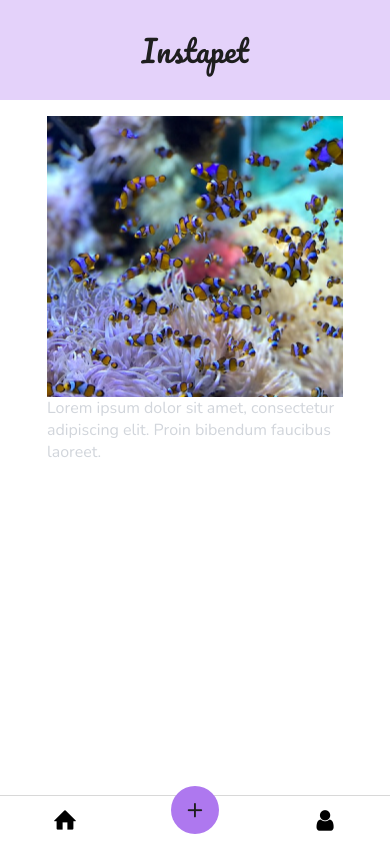
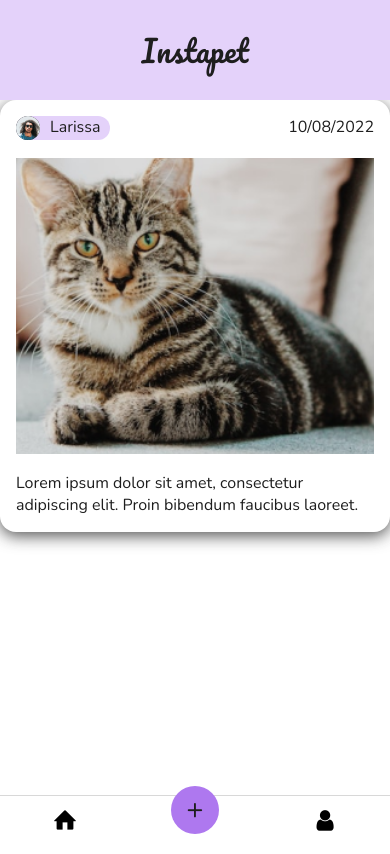
Before and after one commit to LarissaCruz/insta-pet, a React Native app: screen /Home in a window 390 px wide. Built offline with nearby package versions, Linux system fonts and the light colour scheme.

Commit message:
component style change

```diff
--- a/src/components/Avatar/Avatar.tsx
+++ b/src/components/Avatar/Avatar.tsx
@@ -1,5 +1,5 @@
 import React, { FunctionComponent } from "react";
-import { ImageSourcePropType } from "react-native";
+import { ImageSourcePropType, ImageStyle } from "react-native";
 import styled from "styled-components/native";
 import { StyleProp, ViewStyle } from "react-native";
 import { colors } from "../colors";
@@ -10,23 +10,24 @@ interface AvatarProps {
   imagem?: ImageSourcePropType;
 }
 const Container = styled.View`
-  width: 125;
-  height: 125;
-  border-radius: 125;
-  resize-mode: "contain";
+  width: 24px;
+  height: 24px;
+  border-radius: 50px;
+  resize-mode: contain;
   background: ${colors.black};
+  margin-right: 10px;
 `;
 
 const Image = styled.Image`
-  width: 100;
-  height: 100;
-  border-radius: 100;
-  overflow: "hidden";
+  width: 100%;
+  height: 100%;
+  border-radius: 50px;
+  overflow: hidden;
 `;
 
 const Avatar: FunctionComponent<AvatarProps> = (props) => {
   return (
-    <Container>
+    <Container style={props.styles}>
       <Image source={avatar} />
     </Container>
   );
--- a/src/components/Card/Card.tsx
+++ b/src/components/Card/Card.tsx
@@ -3,33 +3,45 @@ import { ReactNode } from "react";
 import { StyleProp, ViewStyle } from "react-native";
 import styled from "styled-components/native";
 import SmallText from "../Texts/SmallText";
-import image from "../../assets/image/imagem2.png";
+import image from "../../assets/image/imagem6.png";
 import { colors } from "../colors";
 import { ScreenWidth } from "../shared";
+import Chip from "../Chip/Chip";
 
 interface CardProps {
   textStyles?: StyleProp<ViewStyle>;
 }
 
 const Container = styled.View`
-  width:328px;
-  height: 434px;
+  width: 100%;
+  border-radius: 16px;
   padding: 16px;
-  border-color: black;
-  shadow-color: black;
-  shadow-opacity: 0.26;
-  shadow-offset: { width: 0, height: 2 };
-
-  border-radius: 10px;
+  gap: 8px;
+  background: #fff;
+  box-shadow: 0px 4px 16px rgba(30, 30, 30, 0.75);
+  border-radius: 16px;
+  elevation: 9;
+  margin-bottom: 16px;
+`;
+const ContainerChip = styled.View`
+  flex-direction: row;
+  justify-content: space-between;
+  margin-bottom: 10px;
 `;
 const Image = styled.Image`
   width: 100%;
-  height: 70%;
+  height: 296px;
+  margin-bottom: 10px;
 `;
 
 const Card: FunctionComponent<CardProps> = (props) => {
   return (
     <Container>
+      <ContainerChip>
+        <Chip label={"Larissa"} />
+        <SmallText>10/08/2022</SmallText>
+      </ContainerChip>
+
       <Image source={image} />
       <SmallText>
         Lorem ipsum dolor sit amet, consectetur adipiscing elit. Proin bibendum
--- a/src/components/Chip/Chip.tsx
+++ b/src/components/Chip/Chip.tsx
@@ -14,14 +14,11 @@ interface ChipProps {
 }
 
 const Container = styled.View`
-  display: flex;
   flex-direction: row;
   align-items: flex-start;
-  padding: 0px 8px 0px 0px;
-  border-radius: 16px
-  background: ${colors.primary}
-  gap:8px;
-
+  border-radius: 16px;
+  background: ${colors.primary};
+  padding-right: 10px;
 `;
 
 const Chip: FunctionComponent<ChipProps> = (props) => {
--- a/src/components/Texts/BigText.tsx
+++ b/src/components/Texts/BigText.tsx
@@ -6,7 +6,7 @@ import { TextProps } from "./types";
 const StyledText = styled.Text`
   font-size: 30px;
   color: ${colors.black};
-  text-align: center;
+
   font-family: Pacifico-Regular;
 `;
 
--- a/src/components/Texts/SmallText.tsx
+++ b/src/components/Texts/SmallText.tsx
@@ -5,8 +5,9 @@ import { TextProps } from "./types";
 
 const StyledText = styled.Text`
   font-size: 16px;
-  color: ${colors.gray};
+  color: ${colors.black};
   text-align: left;
+  flex-direction: row;
   font-family: Nunito-Regular;
 `;
 
--- a/src/components/colors.tsx
+++ b/src/components/colors.tsx
@@ -1,9 +1,9 @@
 export const colors = {
   white: "#fff",
-    black:"#1E1E1E",
+  black: "#1E1E1E",
   primary: "#E4D2FA",
+  primaryOpacity: "#E4D2FAf4",
   secondary: "#AE78EF",
   tertiary: "#85c6d8",
   gray: "#d1d5db",
-
 };
--- a/src/components/shared.tsx
+++ b/src/components/shared.tsx
@@ -4,8 +4,19 @@ import { colors } from "./colors";
 
 export const Container = styled.View`
   flex: 1;
+  background-color: ${colors.white};
+`;
+export const AlignCenter = styled.View`
+  margin-top: 32px;
+  justify-content: center;
   align-items: center;
-  background-color: ${colors.white};
+`;
+export const SpaceBetween = styled.View`
+  flex-direction: row;
+  margin-top: 32px;
+  justify-content: space-between;
+  align-items: center;
+  padding: 0px 16px;
 `;
 
 export const ScreenWidth = Dimensions.get("screen").width;
```
Also changed, not shown: src/components/Button/Button.tsx (+8 -6 lines), src/components/Inputs/Input.tsx (+8 -7 lines), 1 other file (tests, documents, lock files or other folders). Lines whose indentation alone changed are shown as unchanged.
